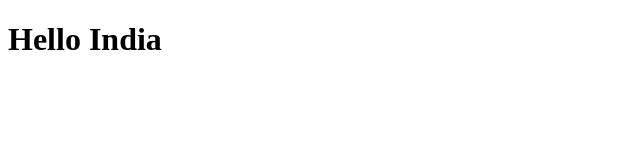
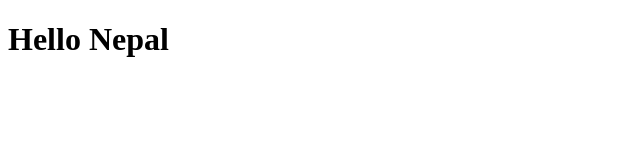
Before and after one commit to Adirohansuyal/SW, a plain HTML site: page hello-world-site/index.html in a window 1280 px wide. Shown: the full height of the page, 0-640 px from the left. Drawn offline with Linux system fonts and the light colour scheme.

Commit message:
Create Hello Nepal version

```diff
--- a/hello-world-site/index.html
+++ b/hello-world-site/index.html
@@ -3,9 +3,9 @@
 <head>
     <meta charset="UTF-8">
     <meta name="viewport" content="width=device-width, initial-scale=1.0">
-    <title>India Version</title>
+    <title>Nepal Version</title>
 </head>
 <body>
-    <h1>Hello India</h1>
+    <h1>Hello Nepal</h1>
 </body>
 </html>
```
